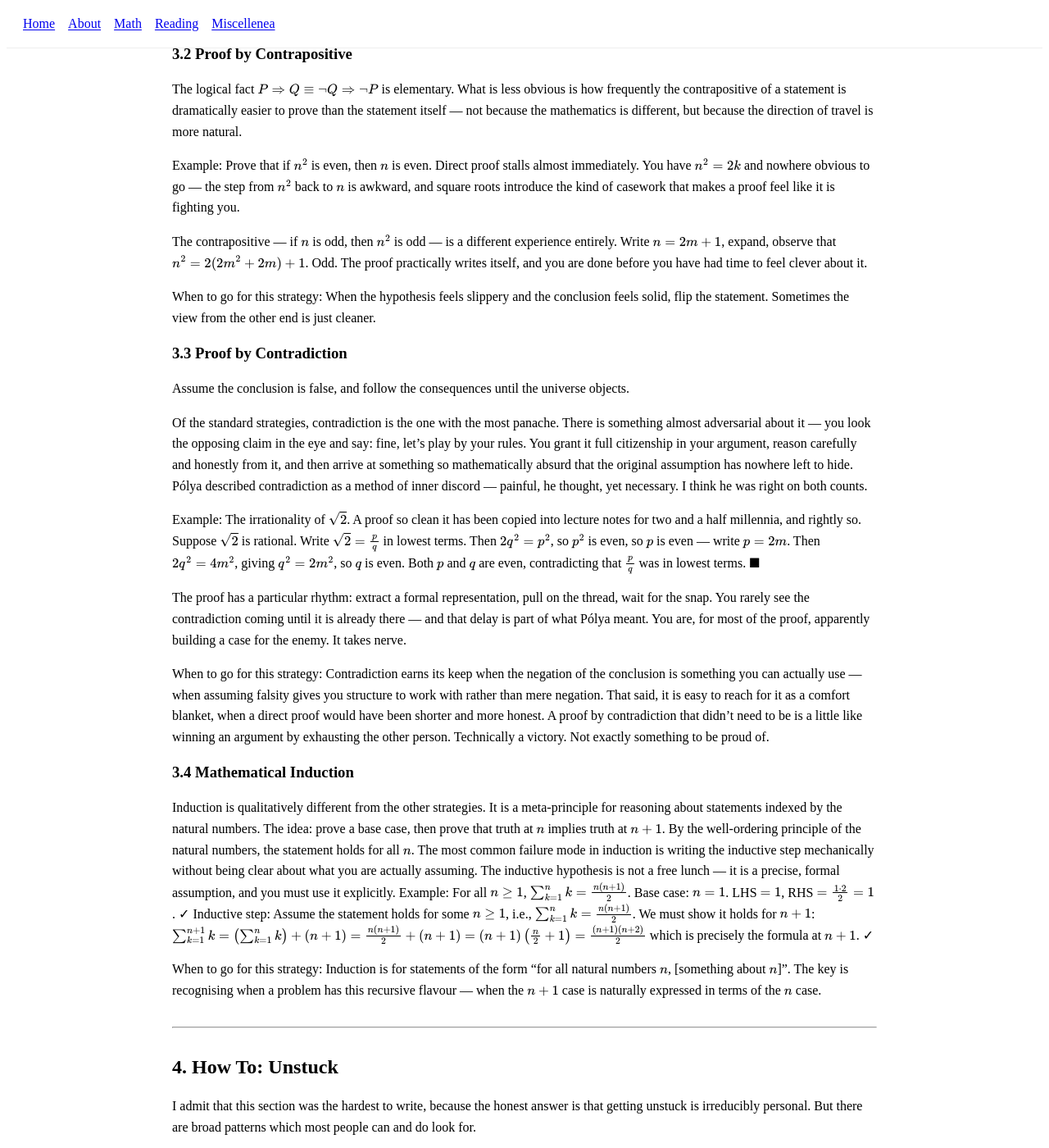
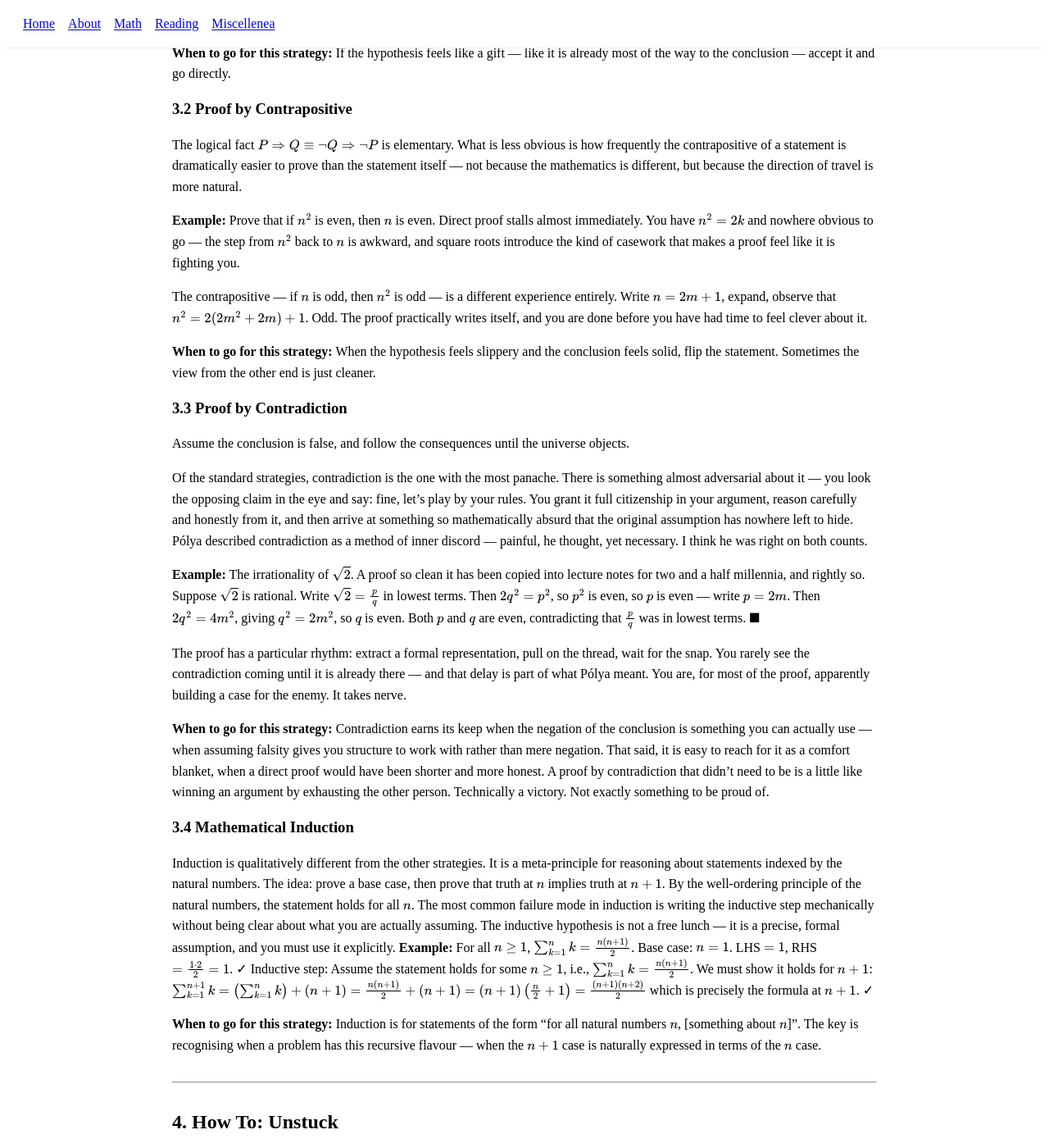
Before and after one commit to KevinDayve/KevinDayve.github.io, a Jekyll site: the page built from math/basics_of_proof.md, in a window 1280 px wide and 1400 px high, scrolled down 2388 px. Shown: the whole window at 82% size. Built offline with Jekyll 4.4.1, drawn with Linux system fonts in a browser that asks for light colours; our own code applies the rules of GitHub Pages for plain Markdown files; part of the change alters nothing that is shown; some of the changed text lies outside the part shown.

Commit message:
Formatting fix;

```diff
--- a/math/basics_of_proof.md
+++ b/math/basics_of_proof.md
@@ -38,11 +38,11 @@ This distinction has a name in some circles: the difference between the context
 So what does the scratchpad actually look like?
 Suppose you want to prove that for all $n \geq 1$, $\sum_{k=1}^{n} k = \frac{n(n+1)}{2}$.
 The scratchpad might look something like this:
-"Okay, I want to show the sum formula. Let me just check a few cases: $n=1$ gives 1, and $\frac{1 \cdot 2}{2} = 1$. Good. $n=2$ gives 3, and $\frac{2 \cdot 3}{2} = 3$. Good. So it seems true. But why? The formula is quadratic in $n$... there's probably some nice structure here. What if I write the sum forwards and backwards and add them? Gauss's trick. Then each pair adds to $n+1$, and there are $n$ pairs, giving $n(n+1)$, then divide by 2 because we doubled. That actually works. Now let me write it cleanly..."
+> "Okay, I want to show the sum formula. Let me just check a few cases: $n=1$ gives 1, and $\frac{1 \cdot 2}{2} = 1$. Good. $n=2$ gives 3, and $\frac{2 \cdot 3}{2} = 3$. Good. So it seems true. But why? The formula is quadratic in $n$... there's probably some nice structure here. What if I write the sum forwards and backwards and add them? Gauss's trick. Then each pair adds to $n+1$, and there are $n$ pairs, giving $n(n+1)$, then divide by 2 because we doubled. That actually works. Now let me write it cleanly..."
 
 The scratchpad is allowed to be wrong, speculative, and redundant. Its only job is to find the path. The proof's only job is to communicate that path, once found, as cleanly as possible.
 
-Practical advice: Before writing a single line of a formal proof, spend time on your scratchpad working backwards from your goal. Ask yourself: "What would I need to know to be one step from the conclusion?" Then ask it again of that new target. This is called backward chaining, and it is the dominant mental move in mathematical problem solving.
+**Practical advice:** Before writing a single line of a formal proof, spend time on your scratchpad working backwards from your goal. Ask yourself: "What would I need to know to be one step from the conclusion?" Then ask it again of that new target. This is called backward chaining, and it is the dominant mental move in mathematical problem solving.
 
 ---
 
@@ -56,41 +56,41 @@ It works when the hypothesis is generous — when it hands you something concret
 
 There is a certain pleasure to a clean direct proof. It feels like the mathematics is cooperating.
 
-When to go for this strategy: If the hypothesis feels like a gift — like it is already most of the way to the conclusion — accept it and go directly.
+**When to go for this strategy:** If the hypothesis feels like a gift — like it is already most of the way to the conclusion — accept it and go directly.
 
 ### 3.2 Proof by Contrapositive
 The logical fact $P \Rightarrow Q \equiv \neg Q \Rightarrow \neg P$ is elementary. What is less obvious is how frequently the contrapositive of a statement is dramatically easier to prove than the statement itself — not because the mathematics is different, but because the direction of travel is more natural.
 
-Example: Prove that if $n^2$ is even, then $n$ is even.
+**Example:** Prove that if $n^2$ is even, then $n$ is even.
 Direct proof stalls almost immediately. You have $n^2 = 2k$ and nowhere obvious to go — the step from $n^2$ back to $n$ is awkward, and square roots introduce the kind of casework that makes a proof feel like it is fighting you.
 
 The contrapositive — if $n$ is odd, then $n^2$ is odd — is a different experience entirely. Write $n = 2m+1$, expand, observe that $n^2 = 2(2m^2 + 2m) + 1$. Odd. The proof practically writes itself, and you are done before you have had time to feel clever about it.
 
-When to go for this strategy: When the hypothesis feels slippery and the conclusion feels solid, flip the statement. Sometimes the view from the other end is just cleaner.
+**When to go for this strategy:** When the hypothesis feels slippery and the conclusion feels solid, flip the statement. Sometimes the view from the other end is just cleaner.
 
 ### 3.3 Proof by Contradiction
 Assume the conclusion is false, and follow the consequences until the universe objects.
 
 Of the standard strategies, contradiction is the one with the most panache. There is something almost adversarial about it — you look the opposing claim in the eye and say: fine, let's play by your rules. You grant it full citizenship in your argument, reason carefully and honestly from it, and then arrive at something so mathematically absurd that the original assumption has nowhere left to hide. Pólya described contradiction as a method of inner discord — painful, he thought, yet necessary. I think he was right on both counts.
 
-Example: The irrationality of $\sqrt{2}$. A proof so clean it has been copied into lecture notes for two and a half millennia, and rightly so.
+**Example:** The irrationality of $\sqrt{2}$. A proof so clean it has been copied into lecture notes for two and a half millennia, and rightly so.
 Suppose $\sqrt{2}$ is rational. Write $\sqrt{2} = \frac{p}{q}$ in lowest terms. Then $2q^2 = p^2$, so $p^2$ is even, so $p$ is even — write $p = 2m$. Then $2q^2 = 4m^2$, giving $q^2 = 2m^2$, so $q$ is even. Both $p$ and $q$ are even, contradicting that $\frac{p}{q}$ was in lowest terms. $\blacksquare$
 
 The proof has a particular rhythm: extract a formal representation, pull on the thread, wait for the snap. You rarely see the contradiction coming until it is already there — and that delay is part of what Pólya meant. You are, for most of the proof, apparently building a case for the enemy. It takes nerve.
 
-When to go for this strategy: Contradiction earns its keep when the negation of the conclusion is something you can actually use — when assuming falsity gives you structure to work with rather than mere negation. That said, it is easy to reach for it as a comfort blanket, when a direct proof would have been shorter and more honest. A proof by contradiction that didn't need to be is a little like winning an argument by exhausting the other person. Technically a victory. Not exactly something to be proud of.
+**When to go for this strategy:** Contradiction earns its keep when the negation of the conclusion is something you can actually use — when assuming falsity gives you structure to work with rather than mere negation. That said, it is easy to reach for it as a comfort blanket, when a direct proof would have been shorter and more honest. A proof by contradiction that didn't need to be is a little like winning an argument by exhausting the other person. Technically a victory. Not exactly something to be proud of.
 
 ### 3.4 Mathematical Induction
 Induction is qualitatively different from the other strategies. It is a meta-principle for reasoning about statements indexed by the natural numbers.
 The idea: prove a base case, then prove that truth at $n$ implies truth at $n+1$. By the well-ordering principle of the natural numbers, the statement holds for all $n$.
 The most common failure mode in induction is writing the inductive step mechanically without being clear about what you are actually assuming. The inductive hypothesis is not a free lunch — it is a precise, formal assumption, and you must use it explicitly.
-Example: For all $n \geq 1$, $\sum_{k=1}^{n} k = \frac{n(n+1)}{2}$.
+**Example:** For all $n \geq 1$, $\sum_{k=1}^{n} k = \frac{n(n+1)}{2}$.
 Base case: $n = 1$. LHS $= 1$, RHS $= \frac{1 \cdot 2}{2} = 1$. ✓
 Inductive step: Assume the statement holds for some $n \geq 1$, i.e., $\sum_{k=1}^{n} k = \frac{n(n+1)}{2}$. We must show it holds for $n+1$:
 $$\sum_{k=1}^{n+1} k = \left(\sum_{k=1}^{n} k\right) + (n+1) = \frac{n(n+1)}{2} + (n+1) = (n+1)\left(\frac{n}{2} + 1\right) = \frac{(n+1)(n+2)}{2}$$
 which is precisely the formula at $n+1$. ✓
 
-When to go for this strategy: Induction is for statements of the form "for all natural numbers $n$, [something about $n$]". The key is recognising when a problem has this recursive flavour — when the $n+1$ case is naturally expressed in terms of the $n$ case.
+**When to go for this strategy:** Induction is for statements of the form "for all natural numbers $n$, [something about $n$]". The key is recognising when a problem has this recursive flavour — when the $n+1$ case is naturally expressed in terms of the $n$ case.
 
 ---
 
@@ -111,11 +111,11 @@ evidence, and overwhelming anecdotal evidence from mathematicians, that the brai
 
 ## 5. A Proof in Real Time
 Rather than presenting a clean proof, I want to narrate the process of finding one. This is how I think when asked to prove something.
-Statement: For all $n \geq 0$, $3$ divides $n^3 - n$.
+**Statement:** For all $n \geq 0$, $3$ divides $n^3 - n$.
 
-First thought: Let me check. $n=1$: $1 - 1 = 0$. Divisible. $n=2$: $8 - 2 = 6$. Divisible. $n=3$: $27 - 3 = 24$. Divisible. Seems true.
+**First thought:** Let me check. $n=1$: $1 - 1 = 0$. Divisible. $n=2$: $8 - 2 = 6$. Divisible. $n=3$: $27 - 3 = 24$. Divisible. Seems true.
 
-Second thought: Can I factor? $n^3 - n = n(n^2 - 1) = n(n-1)(n+1)$.
+**Second thought:** Can I factor? $n^3 - n = n(n^2 - 1) = n(n-1)(n+1)$.
 Oh. That is $n-1$, $n$, and $n+1$ — three consecutive integers. And among any three consecutive integers, exactly one must be divisible by 3, because the integers cycle through residues $0, 1, 2$ modulo 3 indefinitely.
 So the product $n(n-1)(n+1)$ is divisible by 3. Done.
 
@@ -154,23 +154,21 @@ The definition is a challenge and response. An adversary hands you an $\varepsil
 This reframing matters enormously for proof writing. The ε-δ proof is not an algebraic ritual. It is a strategy for winning a game: given any $\varepsilon$, construct a $\delta$ that guarantees the required inequality. Once you see it that way, the structure of every ε-δ proof becomes natural rather than arbitrary.
 
 ### 7.2 A worked limit
-Statement: Prove that $\lim_{x \to 2} 3x = 6$.
+**Statement:** Prove that $\lim_{x \to 2} 3x = 6$.
 This is, geometrically, obvious. The function $f(x) = 3x$ is a straight line through the origin. Of course it approaches 6 as $x$ approaches 2. But "of course" is not a proof.
 
-Scratchpad:
-What do I need to show? I need to show that for any $\varepsilon > 0$,
-
-I can find a $\delta > 0$ such that $|x - 2| < \delta$ implies $|3x - 6| < \varepsilon$.
-
-Let me stare at the conclusion: $|3x - 6| < \varepsilon$. Can I simplify? $|3x - 6| = |3(x-2)| = 3|x - 2|$.
-
-Oh. So the condition $|3x - 6| < \varepsilon$ is exactly the same as $3|x - 2| < \varepsilon$, which is $|x - 2| < \frac{\varepsilon}{3}$.
-
-So if I choose $\delta = \frac{\varepsilon}{3}$, then $|x - 2| < \delta$ gives $|3x - 6| = 3|x-2| < 3\delta = \varepsilon$.
+**Scratchpad:**
+> What do I need to show? I need to show that for any $\varepsilon > 0$, I can find a $\delta > 0$ such that $|x - 2| < \delta$ implies $|3x - 6| < \varepsilon$.
+>
+> Let me stare at the conclusion: $|3x - 6| < \varepsilon$. Can I simplify? $|3x - 6| = |3(x-2)| = 3|x - 2|$.
+>
+> Oh. So the condition $|3x - 6| < \varepsilon$ is exactly the same as $3|x - 2| < \varepsilon$, which is $|x - 2| < \frac{\varepsilon}{3}$.
+>
+> So if I choose $\delta = \frac{\varepsilon}{3}$, then $|x - 2| < \delta$ gives $|3x - 6| = 3|x-2| < 3\delta = \varepsilon$.
 
 You always start from the conclusion, work backwards to find $\delta$, then write the proof forwards. The δ is not guessed — it is reverse-engineered from what you need. This is the move that textbooks hide. They present the δ at the start of the proof, fully formed, as if by divine inspiration. In reality, it was computed on a scratchpad, exactly as above.
 
-Final proof:
+**Final proof:**
 Let $\varepsilon > 0$ be given. Choose $\delta = \frac{\varepsilon}{3}$. Then, whenever $0 < |x - 2| < \delta$:
 $$|f(x) - 6| = |3x - 6| = 3|x - 2| < 3\delta = 3 \cdot \frac{\varepsilon}{3} = \varepsilon$$
 Therefore $\lim_{x \to 2} 3x = 6$. $\blacksquare$
```
